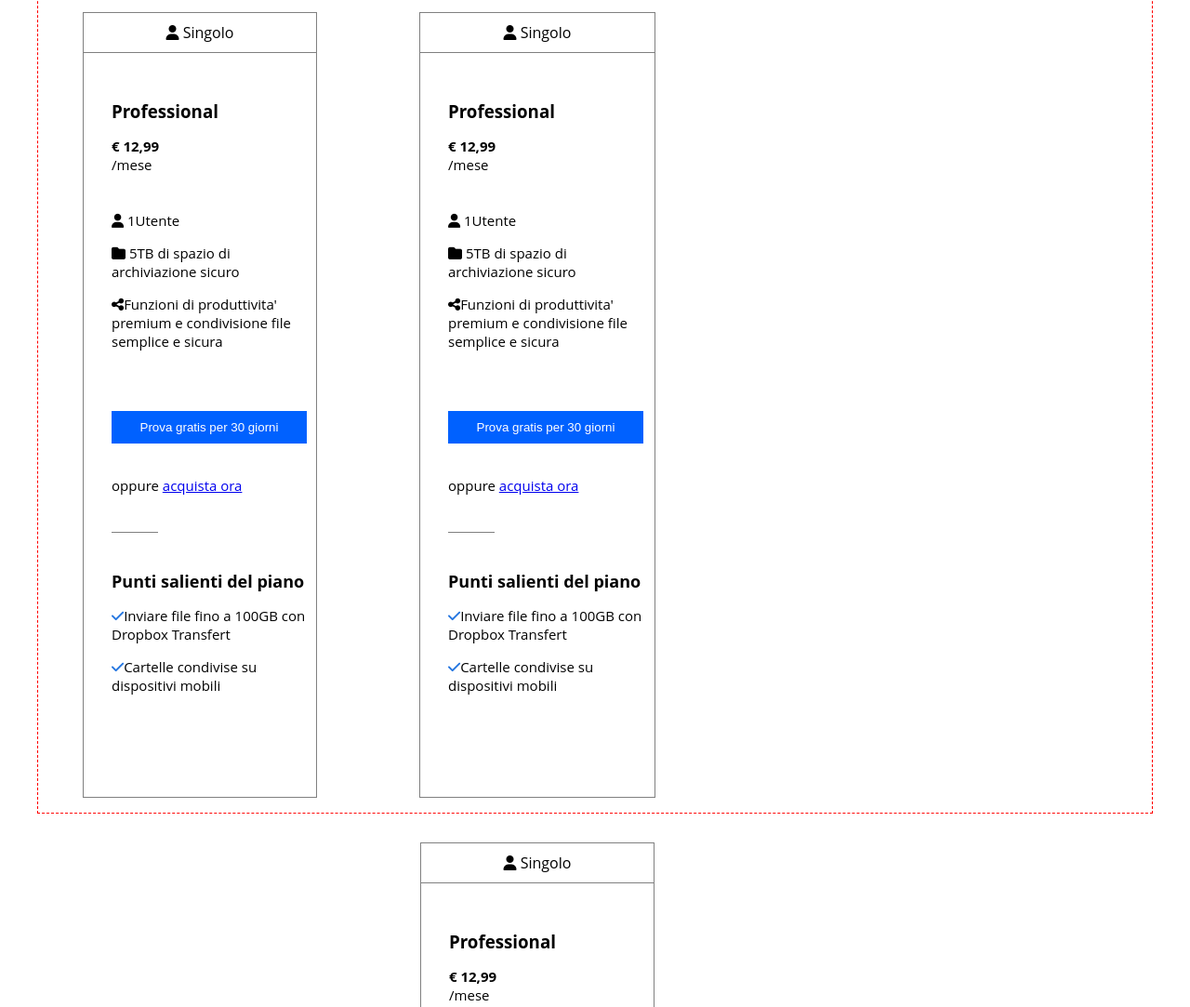
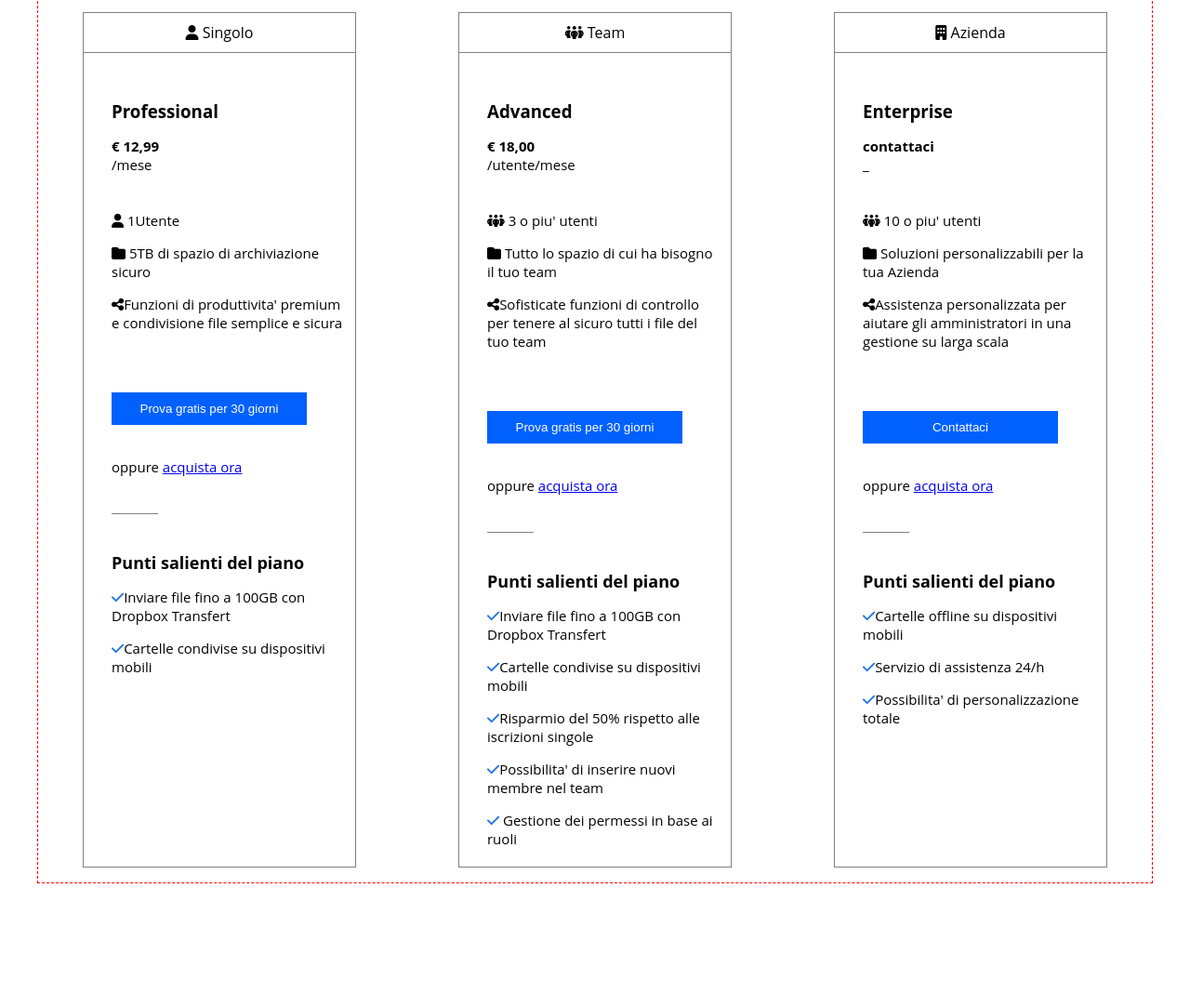
Before and after one commit to paolopu91/htmlcss-dropbox, a plain HTML site: page index.html in a window 1280 px wide. Shown: the part 1014-2097 px from the top of the page at 93% size. After the commit the page ends 1992 px from the top, so only its background shows below. Drawn offline with Linux system fonts and the light colour scheme.

Commit message:
Aggiunte modifiche prima sezione main (bug-fixed)

```diff
--- a/css/style.css
+++ b/css/style.css
@@ -91,7 +91,7 @@
     width: 100%;
     max-width: 1200px;
     min-width: 500px;
-    min-height: 800px;
+    min-height: 1120px;
     margin: 0 auto;
     padding: 1em 3em;
     border: 1px dashed red;
@@ -103,7 +103,7 @@
     margin-bottom: 20px;
 }
 .d-flex-main{
-    width: calc(100% / 3);
+
     display: flex;
     gap:110px;
 }
@@ -114,8 +114,9 @@
     margin-bottom:40px;
 }
 .col-tariff-plan{
+    width: calc(100% / 3);
     border: 1px solid grey;
-    height: 845px;
+    height: 920px;
     gap:5px;
 }
 .contain-col{
--- a/index.html
+++ b/index.html
@@ -66,6 +66,7 @@
                     <input type="radio">Fatturazione annuale
                 </div>
                     <div class="d-flex-main">
+                        <!-- prima colonna -->
                         <div class="col-tariff-plan">
                             <div class="title-col txt-center"> <i class="fa-solid fa-user"></i> Singolo</div>
                             <div class="contain-col">
@@ -84,39 +85,50 @@
                                 <div class="margin-left font-size"><i style="color: rgb(37, 118, 224);" class="fa-solid fa-check"></i>Cartelle condivise su dispositivi mobili</div>
                             </div>
                         </div>
+
+                        <!-- Seconda colonna -->
+
                         <div class="col-tariff-plan">
-                            <div class="title-col txt-center"> <i class="fa-solid fa-user"></i> Singolo</div>
+                            <div class="title-col txt-center"> <i class="fa-solid fa-people-group"></i> Team</div>
                             <div class="contain-col">
-                                <div class="margin-bottom margin-left"> <h3>Professional</h3></div>
-                                <div class="font-weight font-size margin-left">€ 12,99</div>
-                                <div class="margin-bottom-plus font-size margin-left">/mese</div>
+                                <div class="margin-bottom margin-left"> <h3>Advanced</h3></div>
+                                <div class="font-weight font-size margin-left">€ 18,00</div>
+                                <div class="margin-bottom-plus font-size margin-left">/utente/mese</div>
 
-                                <div class="font-size margin-bottom margin-left"><i class="fa-solid fa-user font-size"></i> 1Utente</div>
-                                <div class="font-size margin-bottom margin-left"> <i class="fa-solid fa-folder"></i> 5TB di spazio di archiviazione sicuro</div>
-                                <div class="font-size margin-bottom-plus margin-left"><i class="fa-solid fa-share-nodes"></i>Funzioni di produttivita' premium e condivisione file semplice e sicura</div>
+                                <div class="font-size margin-bottom margin-left"><i class="fa-solid fa-people-group"></i> 3 o piu' utenti </div>
+                                <div class="font-size margin-bottom margin-left"> <i class="fa-solid fa-folder"></i> Tutto lo spazio di cui ha bisogno il tuo team</div>
+                                <div class="font-size margin-bottom-plus margin-left"><i class="fa-solid fa-share-nodes"></i>Sofisticate funzioni di controllo per tenere al sicuro tutti i file del tuo team</div>
                                 <button class="free-trial button-inizia-header bg-color-blu margin-left">Prova gratis per 30 giorni</button>
                                 <div class="font-size margin-bottom-plus margin-left">oppure <a href="http://">acquista ora</a> </div>
                                 <div class="border-bottom margin-left margin-bottom-plus"></div>
                                 <div class="margin-left font-size-max margin-bottom"><h4>Punti salienti del piano</h4></div>
                                 <div class="margin-left font-size margin-bottom"><i style="color: rgb(37, 118, 224);" class="fa-solid fa-check"></i>Inviare file fino a 100GB con Dropbox Transfert</div>
-                                <div class="margin-left font-size"><i style="color: rgb(37, 118, 224);" class="fa-solid fa-check"></i>Cartelle condivise su dispositivi mobili</div>
+                                <div class="margin-left font-size margin-bottom"><i style="color: rgb(37, 118, 224);" class="fa-solid fa-check"></i>Cartelle condivise su dispositivi mobili</div>
+                                <div class="margin-left font-size margin-bottom"><i style="color: rgb(37, 118, 224);" class="fa-solid fa-check"></i>Risparmio del 50% rispetto alle iscrizioni singole</div>
+                                <div class="margin-left font-size margin-bottom"><i style="color: rgb(37, 118, 224);" class="fa-solid fa-check"></i>Possibilita' di inserire nuovi membre nel team</div>
+                                <div class="margin-left font-size"><i style="color: rgb(37, 118, 224);" class="fa-solid fa-check"></i> Gestione dei permessi in base ai ruoli</div>
+                            </div>
                         </div>
+
+                        <!-- terza colonna -->
+
                         <div class="col-tariff-plan">
-                            <div class="title-col txt-center"> <i class="fa-solid fa-user"></i> Singolo</div>
+                            <div class="title-col txt-center"> <i class="fa-solid fa-building"></i> Azienda</div>
                             <div class="contain-col">
-                                <div class="margin-bottom margin-left"> <h3>Professional</h3></div>
-                                <div class="font-weight font-size margin-left">€ 12,99</div>
-                                <div class="margin-bottom-plus font-size margin-left">/mese</div>
+                                <div class="margin-bottom margin-left"> <h3>Enterprise</h3></div>
+                                <div class="font-weight font-size margin-left">contattaci</div>
+                                <div class="margin-bottom-plus font-size margin-left">_</div>
 
-                                <div class="font-size margin-bottom margin-left"><i class="fa-solid fa-user font-size"></i> 1Utente</div>
-                                <div class="font-size margin-bottom margin-left"> <i class="fa-solid fa-folder"></i> 5TB di spazio di archiviazione sicuro</div>
-                                <div class="font-size margin-bottom-plus margin-left"><i class="fa-solid fa-share-nodes"></i>Funzioni di produttivita' premium e condivisione file semplice e sicura</div>
-                                <button class="free-trial button-inizia-header bg-color-blu margin-left">Prova gratis per 30 giorni</button>
+                                <div class="font-size margin-bottom margin-left"><i class="fa-solid fa-people-group"></i> 10 o piu' utenti</div>
+                                <div class="font-size margin-bottom margin-left"> <i class="fa-solid fa-folder"></i> Soluzioni personalizzabili per la tua Azienda</div>
+                                <div class="font-size margin-bottom-plus margin-left"><i class="fa-solid fa-share-nodes"></i>Assistenza personalizzata per aiutare gli amministratori in una gestione su larga scala</div>
+                                <button class="free-trial button-inizia-header bg-color-blu margin-left">Contattaci</button>
                                 <div class="font-size margin-bottom-plus margin-left">oppure <a href="http://">acquista ora</a> </div>
                                 <div class="border-bottom margin-left margin-bottom-plus"></div>
                                 <div class="margin-left font-size-max margin-bottom"><h4>Punti salienti del piano</h4></div>
-                                <div class="margin-left font-size margin-bottom"><i style="color: rgb(37, 118, 224);" class="fa-solid fa-check"></i>Inviare file fino a 100GB con Dropbox Transfert</div>
-                                <div class="margin-left font-size"><i style="color: rgb(37, 118, 224);" class="fa-solid fa-check"></i>Cartelle condivise su dispositivi mobili</div>
+                                <div class="margin-left font-size margin-bottom"><i style="color: rgb(37, 118, 224);" class="fa-solid fa-check"></i>Cartelle offline su dispositivi mobili</div>
+                                <div class="margin-left font-size margin-bottom"><i style="color: rgb(37, 118, 224);" class="fa-solid fa-check"></i>Servizio di assistenza 24/h</div>
+                                <div class="margin-left font-size"><i style="color: rgb(37, 118, 224);" class="fa-solid fa-check"></i>Possibilita' di personalizzazione totale </div>
                         </div>
                     </div>
 
```
